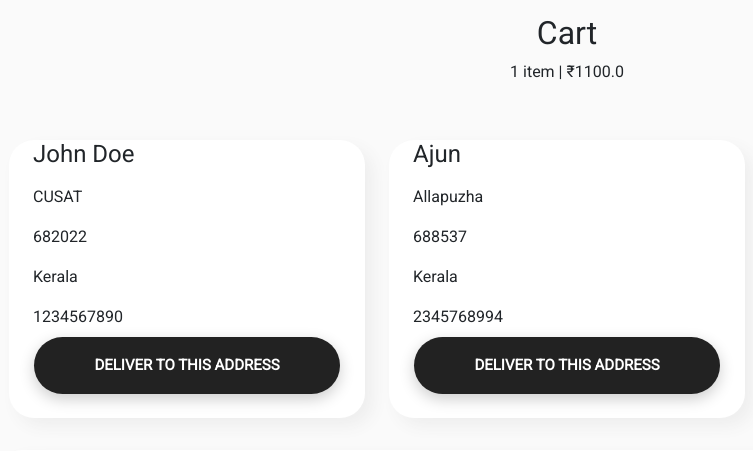
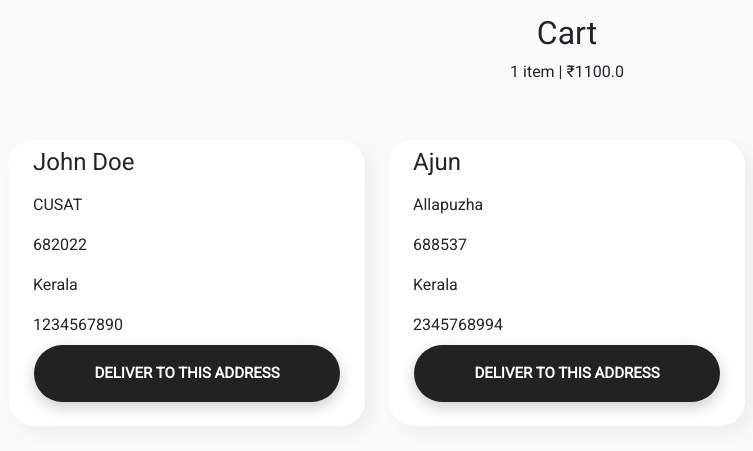
Before and after one commit to Trebuchet-ltd/prototype, a Django app: page /checkout/ in a window 1280 px wide. Shown: the part 58-509 px from the top of the page, without its empty margins (73-826 px from the left). Run offline with Django 3.2, Linux system fonts and the light colour scheme; a user stored in the database is signed in; data comes from the database, SQL or seed files in the repository; some libraries are stand-ins or nearby versions.

Commit message:
We do a little Styling

```diff
--- a/templates/checkout.html
+++ b/templates/checkout.html
@@ -24,7 +24,7 @@
                 {% for adress in user_address %}
                     <div class="col-12 col-md-6 col-lg-4 py-3 ">
                         <div class="col-12 col-lg-4 neumorphic_container px-3 w-100">
-                            <div class="row font-weight-bold h4 mx-2">{{ adress.name }}</div>
+                            <div class="row font-weight-bold h4 mx-2 pt-2">{{ adress.name }}</div>
                             <div class="row py-2 mx-2">{{ adress.address }}</div>
                             <div class="row py-2 mx-2">{{ adress.pincode }}</div>
                             <div class="row py-2 mx-2">{{ adress.state }}</div>
```
